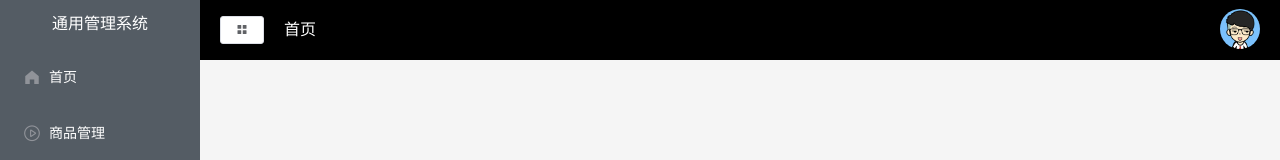
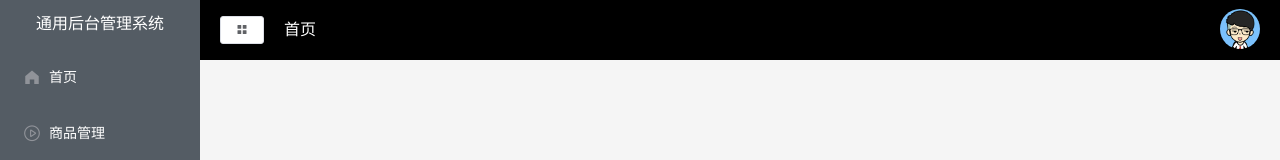
Before and after one commit to gq731296441/vue-backgroud-manager-system, a Vue app: page / in a window 1280 px wide. Shown: the top 160 px of the page. Built offline with nearby package versions, Linux system fonts and the light colour scheme.

Commit message:
侧边栏展开和收起功能

```diff
--- a/package.json
+++ b/package.json
@@ -14,7 +14,7 @@
     "less-loader": "^11.0.0",
     "vue": "^2.6.14",
     "vue-router": "3.2.0",
-    "vuex": "^4.0.2"
+    "vuex": "3.6.2"
   },
   "devDependencies": {
     "@babel/core": "^7.12.16",
--- a/src/components/common/CommonHeader.vue
+++ b/src/components/common/CommonHeader.vue
@@ -2,7 +2,7 @@
   <header>
       <div class="left-container">
         <!-- 左侧按钮 -->
-          <el-button icon="el-icon-menu" size="mini" plain ></el-button>
+          <el-button icon="el-icon-menu" size="mini" plain @click="handleMenu"></el-button>
           <!-- 面包屑 -->
           <h3 style="color: #fff">首页</h3>
       </div>
@@ -40,6 +40,9 @@ export default {
     //   this.isCollapse = !this.isCollapse
     //   bus.$emit('asideInfo', this.isCollapse)
     // }
+    handleMenu () {
+      this.$store.commit('collapseMenu')
+    }
   }
 }
 </script>
--- a/src/components/common/commonAside.vue
+++ b/src/components/common/commonAside.vue
@@ -17,7 +17,7 @@
             :collapse="isCollapse"
         >
         <!-- 系统命名 -->
-        <h3>通用管理系统</h3>
+        <h3>{{ isCollapse ? '后台' : '通用后台管理系统' }}</h3>
 
         <!-- 没有children的菜单 -->
             <el-menu-item v-for="item in noChildren" :key="item.path" :index="item.path" @click="clickMenu(item)">
@@ -50,7 +50,7 @@
 export default {
     data() {
       return {
-        isCollapse: false,
+        // isCollapse: false,
         menu: [
             {
             path: '/',
@@ -115,6 +115,9 @@ export default {
         },
         hasChildren () {
             return this.menu.filter(item => item.children)
+        },
+        isCollapse () {
+            return this.$store.state.tab.isCollapse
         }
 
     },
--- a/src/main.js
+++ b/src/main.js
@@ -6,11 +6,13 @@ import ElementUI from 'element-ui'
 import 'element-ui/lib/theme-chalk/index.css'
 
 import router from '@/router/index.js'
+import store from '@/store/index.js'
 
 Vue.config.productionTip = false
 Vue.use(ElementUI)
 
 new Vue({
+  store,
   render: h => h(App),
   router
 }).$mount('#app')
--- /dev/null
+++ b/src/store/index.js
@@ -0,0 +1,13 @@
+import Vue from 'vue'
+import Vuex from 'vuex'
+import tab from '@/store/tab.js'
+
+Vue.use(Vuex)
+
+// 通过module的方式将不同模块的store进行引入
+
+export default new Vuex.Store({
+    modules: {
+        tab
+    }
+})
--- /dev/null
+++ b/src/store/tab.js
@@ -0,0 +1,10 @@
+export default {
+    state: {
+        isCollapse: false
+    },
+    mutations: {
+        collapseMenu(state) {
+            state.isCollapse = !state.isCollapse
+        }
+    }
+}
```
Also changed, not shown: 1 other file (tests, documents, lock files or other folders).
